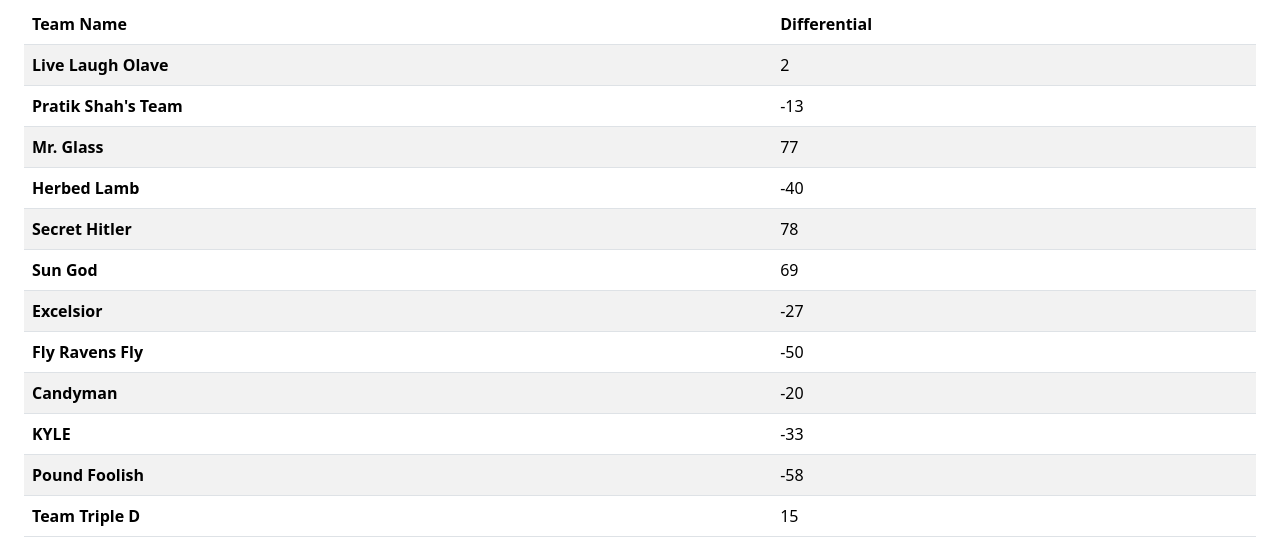
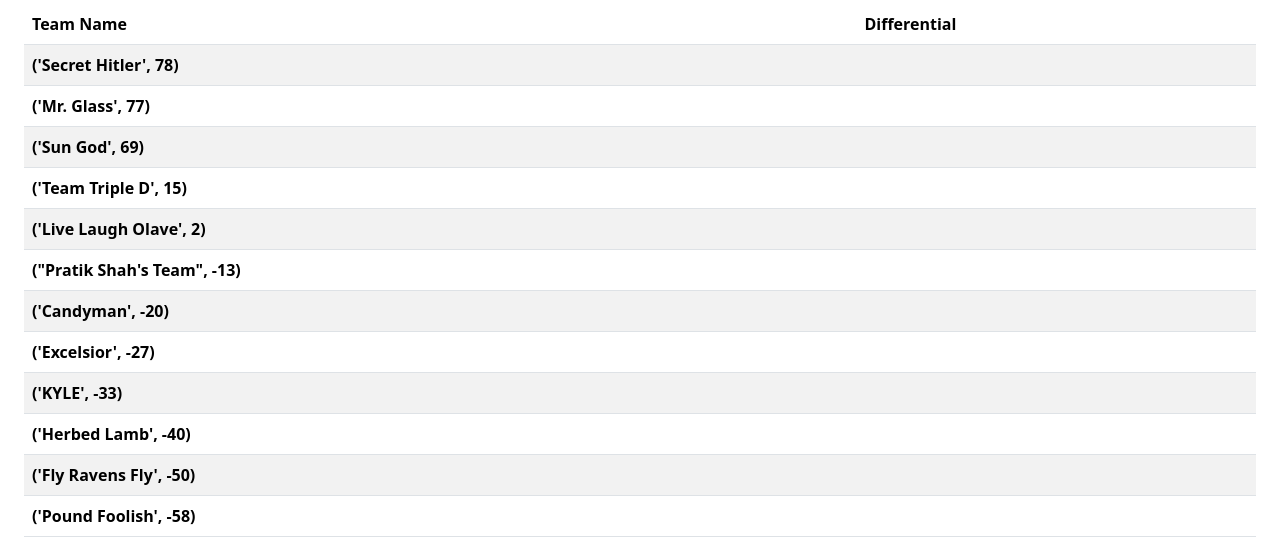
Before and after one commit to julianmclain/yay-area, a plain HTML site: page index.html in a window 1280 px wide. Shown: the part 138-686 px from the top of the page. Drawn offline with nearby package versions, Linux system fonts and the light colour scheme.

Commit message:
Sort differentials

```diff
--- a/index.html
+++ b/index.html
@@ -19,63 +19,63 @@
       <tbody>
 
         <tr>
-          <th scope="row">Live Laugh Olave</th>
-          <td>2</td>
-        </tr>
-
-        <tr>
-          <th scope="row">Pratik Shah's Team</th>
-          <td>-13</td>
-        </tr>
-
-        <tr>
-          <th scope="row">Mr. Glass</th>
-          <td>77</td>
-        </tr>
-
-        <tr>
-          <th scope="row">Herbed Lamb</th>
-          <td>-40</td>
-        </tr>
-
-        <tr>
-          <th scope="row">Secret Hitler</th>
-          <td>78</td>
-        </tr>
-
-        <tr>
-          <th scope="row">Sun God</th>
-          <td>69</td>
-        </tr>
-
-        <tr>
-          <th scope="row">Excelsior</th>
-          <td>-27</td>
-        </tr>
-
-        <tr>
-          <th scope="row">Fly Ravens Fly</th>
-          <td>-50</td>
-        </tr>
-
-        <tr>
-          <th scope="row">Candyman</th>
-          <td>-20</td>
-        </tr>
-
-        <tr>
-          <th scope="row">KYLE</th>
-          <td>-33</td>
-        </tr>
-
-        <tr>
-          <th scope="row">Pound Foolish</th>
-          <td>-58</td>
-        </tr>
-
-        <tr>
-          <th scope="row">Team Triple D</th>
-          <td>15</td>
+          <th scope="row">('Secret Hitler', 78)</th>
+          <td></td>
+        </tr>
+
+        <tr>
+          <th scope="row">('Mr. Glass', 77)</th>
+          <td></td>
+        </tr>
+
+        <tr>
+          <th scope="row">('Sun God', 69)</th>
+          <td></td>
+        </tr>
+
+        <tr>
+          <th scope="row">('Team Triple D', 15)</th>
+          <td></td>
+        </tr>
+
+        <tr>
+          <th scope="row">('Live Laugh Olave', 2)</th>
+          <td></td>
+        </tr>
+
+        <tr>
+          <th scope="row">("Pratik Shah's Team", -13)</th>
+          <td></td>
+        </tr>
+
+        <tr>
+          <th scope="row">('Candyman', -20)</th>
+          <td></td>
+        </tr>
+
+        <tr>
+          <th scope="row">('Excelsior', -27)</th>
+          <td></td>
+        </tr>
+
+        <tr>
+          <th scope="row">('KYLE', -33)</th>
+          <td></td>
+        </tr>
+
+        <tr>
+          <th scope="row">('Herbed Lamb', -40)</th>
+          <td></td>
+        </tr>
+
+        <tr>
+          <th scope="row">('Fly Ravens Fly', -50)</th>
+          <td></td>
+        </tr>
+
+        <tr>
+          <th scope="row">('Pound Foolish', -58)</th>
+          <td></td>
         </tr>
 
       </tbody>
```
Also changed, not shown: template.html (+2 -2 lines), 1 other file.
